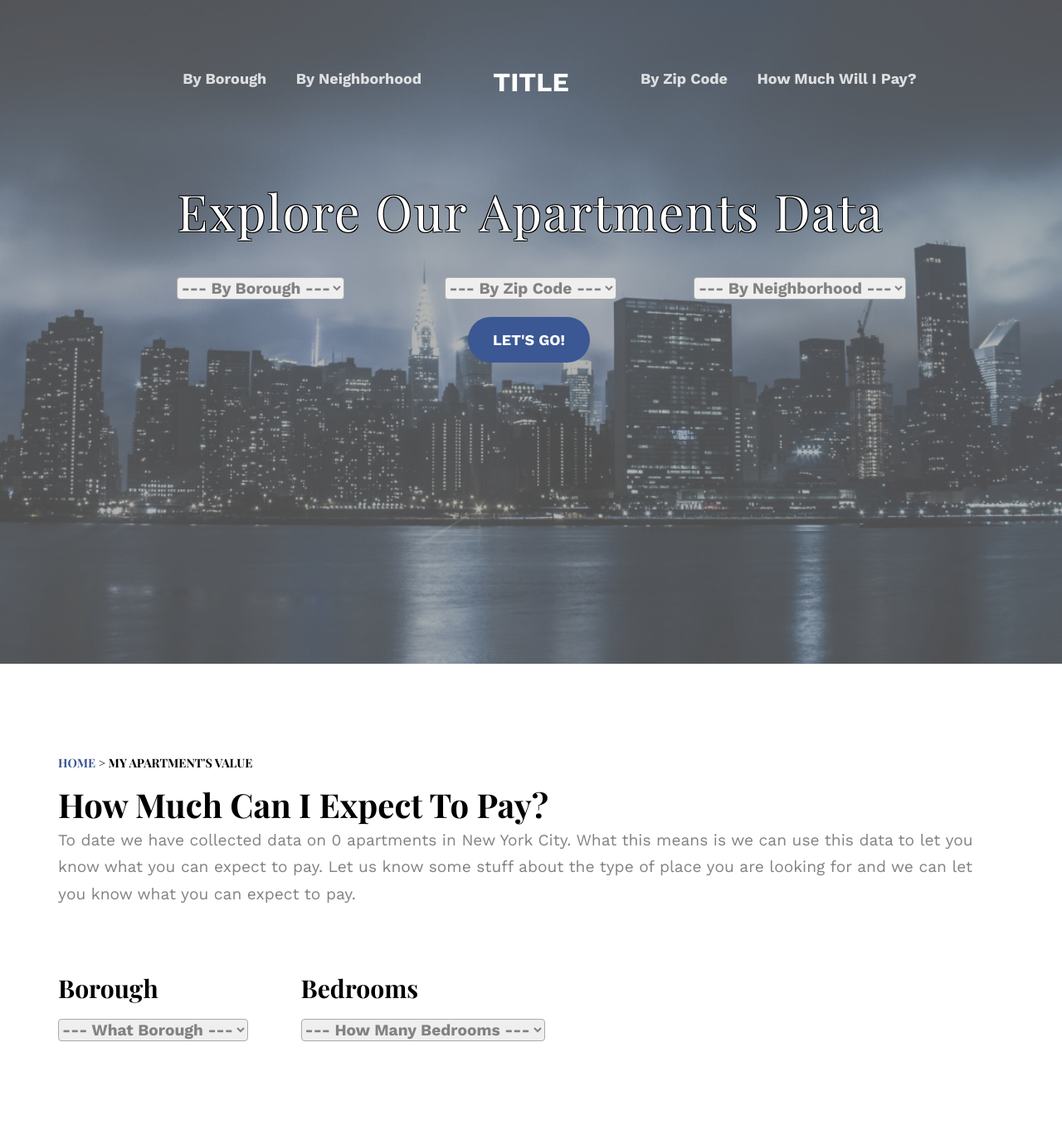
After one commit to scochran3/LazyApartment, a Django app: page /how-much-will-i-pay in a window 1280 px wide. The commit adds this page. Shown: the whole page at 83% size. Run offline with Django 3.2, Linux system fonts and the light colour scheme; data that the repository does not hold is empty; some libraries are stand-ins or nearby versions.

Commit message:
How much will I pay page

```diff
--- a/lazynyrenter/website/static/css/style.css
+++ b/lazynyrenter/website/static/css/style.css
@@ -1498,7 +1498,6 @@ th, tr {
   font-size: 1.2em;
   font-weight: bold;
   font-color: #000000;
-  margin-top: 10px;
   text-align: center;
   margin-top: 35px;
 }
@@ -1516,3 +1515,14 @@ th, tr {
 ul {
   font-size: 1.2em;
 }
+
+.how-much-will-i-pay-select {
+  border-radius:4px;
+  border:1px
+  solid #AAAAAA;
+  line-height: 1.5;
+  font-size: 1.2em;
+  font-weight: bold;
+  font-color: #000000;
+
+}
--- a/lazynyrenter/website/templates/website/base.html
+++ b/lazynyrenter/website/templates/website/base.html
@@ -62,7 +62,7 @@
 				<div class="right-menu text-left menu-1">
 					<ul>
 						<li><a href="{% url 'byZipCode' %}">By Zip Code</a></li>
-						<li><a href="#">My Apartment's Value</a></li>
+						<li><a href="{% url 'howMuchWillIPay' %}">How Much Will I Pay?</a></li>
 						<!-- <li class="btn-cta"><a href="#"><span>Login</span></a></li> -->
 					</ul>
 				</div>
--- /dev/null
+++ b/lazynyrenter/website/templates/website/howMuchWillIPay.html
@@ -0,0 +1,37 @@
+{% extends 'website/base.html' %}
+{% load static %}
+{% load humanize %}
+{% block title %}New York City Apartment Prices by Zip Code{% endblock %}
+{% block content %}
+
+<div class="row animate-box">
+	<div class='col-lg-12'>
+		<h6 class="breadcrumb-trail"><a href="{% url 'index' %}">Home</a> > My Apartment's Value</h6>
+	</div>
+	<div class="col-lg-12">
+		<h1 class="page-title">How Much Can I Expect To Pay?</h1>
+		<p>To date we have collected data on {{numberOfApartments|intcomma}} apartments in New York City. What this means is we can use this data to let you know what you can expect to pay. Let us know some stuff about the type of place you are looking for and we can let you know what you can expect to pay.</p>
+	</div>
+</div>
+<div class="row animate-box">
+	<div class="col-lg-3 col-xs-12">
+		<h2 class="subheader">Borough</h2>
+		<select class='how-much-will-i-pay-select' name="price-borough">
+			<option value="">--- What Borough ---</option>
+			{% for borough in boroughs %}
+				<option value="{{borough.borough}}">{{borough.borough}}</option>
+			{% endfor %}
+		</select>
+	</div>
+	<div class="col-lg-3 col-xs-12">
+		<h2 class="subheader">Bedrooms</h2>
+		<select class='how-much-will-i-pay-select' name="price-bedrooms">
+			<option value="">--- How Many Bedrooms ---</option>
+			{% for borough in boroughs %}
+				<option value="{{borough.borough}}">{{borough.borough}}</option>
+			{% endfor %}
+		</select>
+	</div>
+</div>
+
+{% endblock %}
--- a/lazynyrenter/website/templates/website/index.html
+++ b/lazynyrenter/website/templates/website/index.html
@@ -72,7 +72,7 @@
 				<div class="right-menu text-left menu-1">
 					<ul>
 						<li><a href="{% url 'byZipCode' %}">By Zip Code</a></li>
-						<li><a href="#">My Apartment's Value</a></li>
+						<li><a href="{% url 'howMuchWillIPay' %}">How Much Will I Pay?</a></li>
 						<!-- <li class="btn-cta"><a href="#"><span>Login</span></a></li> -->
 					</ul>
 				</div>
--- a/lazynyrenter/website/urls.py
+++ b/lazynyrenter/website/urls.py
@@ -9,5 +9,6 @@ urlpatterns = [
     path('new-york-city-apartment-prices-by-neighborhood/<neighborhood>/', views.neighborhoodData, name='neighborhoodData'),
     path('new-york-city-apartment-prices-by-zip-code/<zipCode>/', views.zipCodeData, name='zipCodeData'),
     path('new-york-city-apartment-prices-by-borough/<borough>/', views.boroughData, name='boroughData'),
+    path('how-much-will-i-pay', views.howMuchWillIPay, name='howMuchWillIPay')
 
 ]
--- a/lazynyrenter/website/views.py
+++ b/lazynyrenter/website/views.py
@@ -46,6 +46,7 @@ def index(request):
 				'mostExpensiveListings': expensiveListings}
 
 	return render(request, 'website/index.html', context)
+
 
 def byNeighborhood(request):
 
@@ -231,7 +232,6 @@ def zipCodeData(request, zipCode):
 	return render(request, 'website/zipCodeData.html', context)
 
 
-
 def neighborhoodData(request, neighborhood):
 
 	# Jumbotron form processing
@@ -292,6 +292,42 @@ def neighborhoodData(request, neighborhood):
 	return render(request, 'website/neighborhoodData.html', context)
 
 
+def howMuchWillIPay(request):
+
+	# Jumbotron form processing
+	if request.method == 'POST':
+		if request.POST['boroughs']:
+			return redirect('boroughData', borough=slugify(request.POST['boroughs']))
+		if request.POST['neighborhoods']:
+			return redirect('neighborhoodData', neighborhood=slugify(request.POST['neighborhoods']))
+		if request.POST['zipCodes']:
+			return redirect('zipCodeData', zipCode=slugify(request.POST['zipCodes']))
+
+
+	# Data for header
+	boroughs = Apartment.objects.order_by('borough').values('borough').distinct().exclude(borough="None")
+	neighborhoods = Apartment.objects.order_by('neighborhood').values('neighborhood').distinct()
+	zipCodes = Apartment.objects.values('postal_code').annotate(count=Count('postal_code')).order_by('postal_code')
+
+	# Data for Page
+	numberOfApartments = Apartment.objects.all().count()
+	numberOfBedrooms = Apartment.objects.order_by('bedrooms').values('bedrooms').distinct()
+
+	print (numberOfBedrooms)
+	print ('!!!!!!!!!!!!!!!')
+
+
+	# Return the data
+	context = {'boroughs': boroughs,
+				'neighborhoods': neighborhoods,
+				'zipCodes': zipCodes,
+				'numberOfApartments': numberOfApartments
+				}
+
+	return render(request, 'website/howMuchWillIPay.html', context)
+
+
+
 def unslugifyWord(word):
 	word = word.replace('-', ' ').title().replace('And', 'and')
 	return word
```
Also changed, not shown: lazynyrenter/delete.csv, 1 other file.
